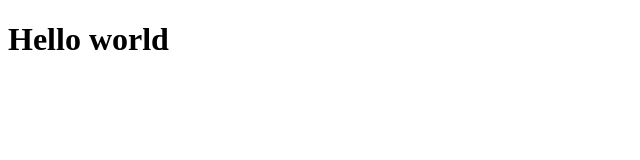
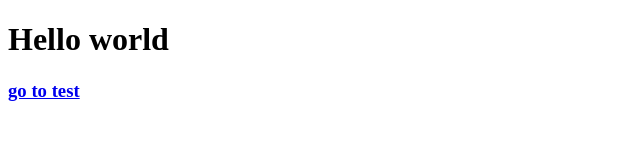
Before and after one commit to josephbaena/josephbaena.github.io, a plain HTML site: page index.html in a window 1280 px wide. Shown: the full height of the page, 0-640 px from the left. Drawn offline with Linux system fonts and the light colour scheme.

Commit message:
add text on a tag

```diff
--- a/index.html
+++ b/index.html
@@ -5,6 +5,6 @@
 	</head>
 	<body>
 		<h1>Hello world</h1>
-		<h3><a href="test.html"></a></h3>
+		<h3><a href="test.html">go to test</a></h3>
 	</body>
 </html>
```
